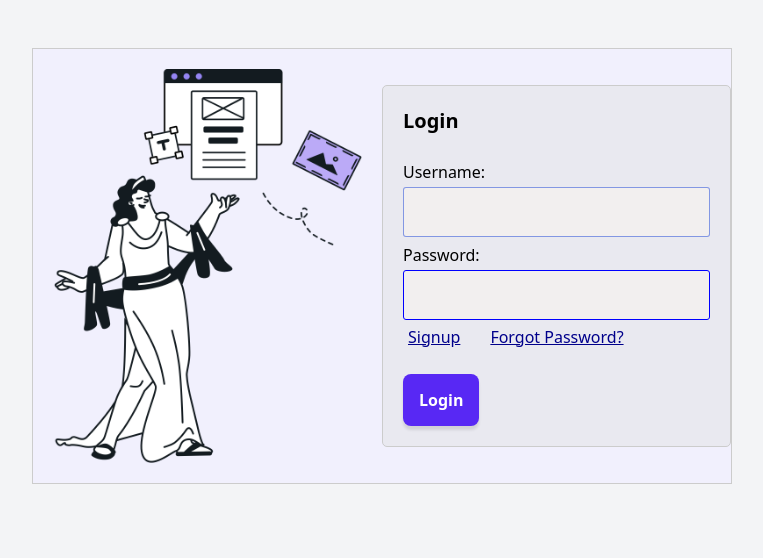
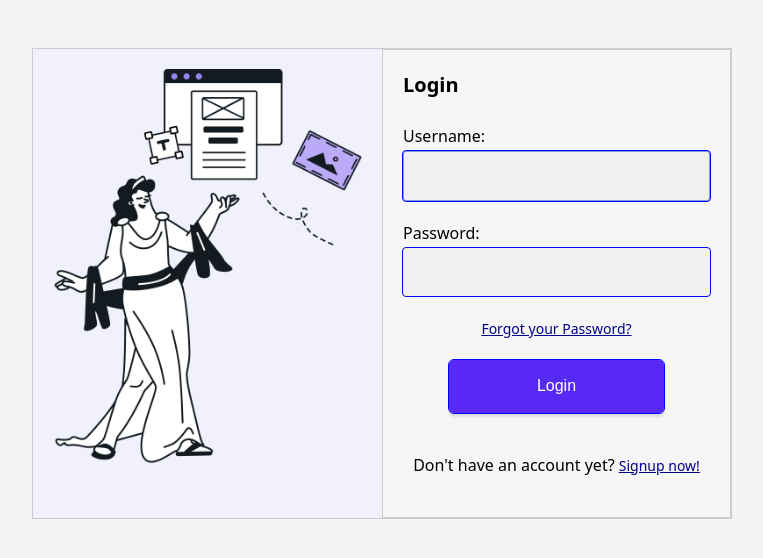
Before and after one commit to Collincehals/Django_social_app, a Django app: page /login/ in a window 1280 px wide. Shown: the part 80-638 px from the top of the page, without its empty margins (248-1011 px from the left). Run offline with Django 4.2, Linux system fonts and the light colour scheme; some libraries are stand-ins or nearby versions; some web fonts are replaced.

Commit message:
user management forms adjusted & styled

```diff
--- a/a_core/posts_app/templates/base.html
+++ b/a_core/posts_app/templates/base.html
@@ -279,7 +279,7 @@
         }
 
         .textarea, textarea:focus, input:focus {
-            border:1px solid rgba(23, 65, 215, 0.5);
+            border:.2px solid rgba(23, 65, 215, 0.5);
         }
         .errorlist li {
             color: rgb(253, 88, 49);
--- a/a_core/posts_app/templates/registration/login.html
+++ b/a_core/posts_app/templates/registration/login.html
@@ -2,62 +2,63 @@
 
 {% block content %}
 <style>
-    .login {
+    .login-container {
         max-width: 700px;
+        border: 1px solid #ccc;
+        display:grid;
+        grid-template-columns:repeat(2, 1fr);
+        justify-content: center;
+    }
+
+    .img-container {
+        overflow:hidden;
+        padding:20px;
         background-color: rgb(241, 240, 253);
+    }
+
+    .login-form-container {
+        background:rgb(247, 246, 246);
         border: 1px solid #ccc;
     }
-    .form {
-        background-color: rgb(233, 233, 240);
-        border-radius: 5px;
-        border: 1px solid #ccc;
+
+
+    .login-form {
         padding: 20px;
-        margin: 0;
     }
-    p {
-        padding-bottom: 5px;
-        color: black;
-        font-size: 16px;
-        font-weight: 500;
-    }
+
     input {
         background-color: rgb(242, 239, 239);
-        margin-bottom: 5px;
+        margin-bottom: 20px;
         padding: 12px;
         border-radius: 3px;
-        border: 1px solid rgb(0, 0, 255);
+        outline: .1px solid rgb(0, 0, 255);
     }
 
     @media (max-width: 768px) {
-        .login {
-            width:100%;
+        .login-container {
+            grid-template-columns:100%;
         }
-        form {
-            width: 100%;
-        }
-        .img-fluid {
+        .img-container {
             display:none;
         }
     }
 </style>
 
-<div class='login' style="display:grid; grid-template-columns:repeat(2, 1fr); align-items: center; justify-content: center;">
-    <div style="overflow:hidden; padding:20px;">
+<div class='login-container'>
+    <div class="img-container">
         <img class="img-fluid" src="/media/icons/signin.png" alt="login-img">
     </div>
-    <form class="form" method="post">
-        <p style="font-size:20px; color:black;font-weight:600;padding-bottom: 8px;">Login</p>
-        {% csrf_token %}
-        {{ form }}
-
-        <div style="display:flex; flex-wrap:wrap; justify-content: flex-start;align-items: center; gap:20px;">
-            <p><a style="padding-left:5px;padding-right:5px;color:darkblue;text-decoration: underline;" href="/sign-up">Signup</a></p>
-            <p><a style="padding-left:5px;padding-right:5px;color:darkblue;text-decoration: underline;" href="/password_reset">Forgot Password?</a></p>
-        </div>
-        <button type="submit" class="mt-1">Login</button>
-    </form>
+    <div class="login-form-container">
+        <form class="login-form" method="post">
+            <p style="font-size:20px; color:black;font-weight:600;padding-bottom: 8px;">Login</p>
+            {% csrf_token %}
+            {{ form }}
+            <div style="text-align:center;margin-bottom:20px;"><a style="color:darkblue;font-size:14px; text-decoration: underline;" href="/password_reset">Forgot your Password?</a></div>
+            <div style="display:flex; justify-content: center;">
+                <input type="submit" value="Login" style="width:70%; font-size: 16px;border-radius:5px; padding:1px;font-family: Arial, Helvetica, sans-serif;font-weight:400">
+            </div>
+            <div style="text-align:center;margin:20px 0;">Don't have an account yet? <a style="color:darkblue;font-size:14px; text-decoration: underline;" href="/sign-up">Signup now!</a></div>
+        </form>
+    </div>
 </div>
-
-
-
 {% endblock %}
--- a/a_core/posts_app/templates/registration/password_change_done.html
+++ b/a_core/posts_app/templates/registration/password_change_done.html
@@ -5,7 +5,7 @@
     .message {
         max-width:700px;
         width:100%;
-        background-color: #dfdfdf;
+        background:rgb(247, 246, 246);
         padding:30px;
         margin:20px auto;
         border-radius:8px;
--- a/a_core/posts_app/templates/registration/password_reset_confirm.html
+++ b/a_core/posts_app/templates/registration/password_reset_confirm.html
@@ -3,6 +3,8 @@
 {% block content %}
 <style>
     .message {
+        max-width:600px;
+        width:100%;
         background-color: rgb(241,240,253);
         padding:30px;
         margin:20px auto;
@@ -16,6 +18,9 @@
         font-weight:500;
         text-align: justify;
     }
+    input {
+        padding:12px;
+    }
 
 </style>
 <form method="post" class="message">
--- a/a_core/posts_app/templates/registration/password_reset_form.html
+++ b/a_core/posts_app/templates/registration/password_reset_form.html
@@ -5,10 +5,11 @@
     form {
         max-width:600px;
         width:100%;
-        background-color: #dfdfdf;
+        background:rgb(247, 246, 246);
         padding:30px;
         margin:20px auto;
         border-radius:8px;
+        border:1px solid #ccc;
     }
     p {
         padding-bottom:5px;
@@ -18,6 +19,9 @@
     }
     input {
         background-color:rgb(242, 239, 239);
+        border:.1px solid #ccc;
+        padding:12px;
+
     }
 </style>
 <form method="post">
```
Also changed, not shown: a_core/posts_app/templates/registration/password_change_form.html (+51 -23 lines), a_core/posts_app/templates/registration/sign-up.html (+6 -2 lines), a_core/db.sqlite3, a_core/media/profilepics/A_glass_crystal_1.png (deleted), a_core/media/profilepics/A_medieval_knig_0.png (added).
